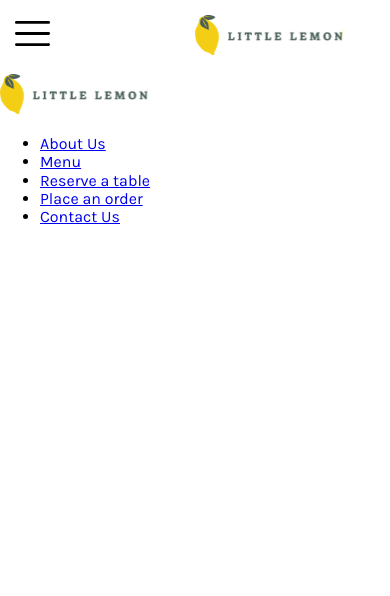
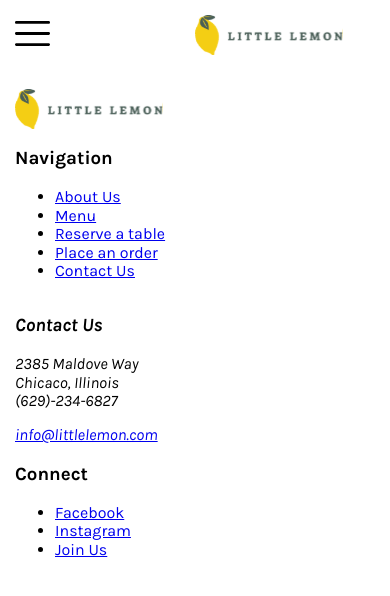
Before and after one commit to Gosia-Ras/little-lemon-restaurant, a React (Create React App) app: page / in a window 390 px wide. Shown: the top 596 px of the page. Built offline with nearby package versions, Linux system fonts and the light colour scheme; a web font is replaced by a local one.

Commit message:
Added responsive footer

```diff
--- /dev/null
+++ b/src/components/Footer.css
@@ -0,0 +1,12 @@
+footer {
+  display: grid;
+  grid-template-columns: repeat(4, auto);
+  padding: 0 100px;
+}
+
+@media (max-width: 992px) {
+  footer {
+    grid-template-columns: repeat(1, auto);
+    padding: 15px;
+  }
+}
--- a/src/components/Footer.js
+++ b/src/components/Footer.js
@@ -1,11 +1,44 @@
 import Nav from "./Nav";
 import logo from "../assets/Logo.svg";
+import "./Footer.css";
 
 function Footer() {
   return (
     <footer>
       <img src={logo} alt="Little Lemon Logo" />
-      <Nav />
+      <div>
+        <h3>Navigation</h3>
+        <Nav />
+      </div>
+      <div>
+        <address>
+          <h3>Contact Us</h3>
+          <p>
+            2385 Maldove Way
+            <br />
+            Chicaco, Illinois
+            <br />
+            (629)-234-6827
+          </p>
+          <a href="mailto:info@littlelemon.com">info@littlelemon.com</a>
+        </address>
+      </div>
+      <div>
+        <h3>Connect</h3>
+        <ul>
+          <li>
+            {" "}
+            <a href="#">Facebook</a>
+          </li>
+          <li>
+            {" "}
+            <a href="#">Instagram</a>
+          </li>
+          <li>
+            <a href="#">Join Us</a>
+          </li>
+        </ul>
+      </div>
     </footer>
   );
 }
```
